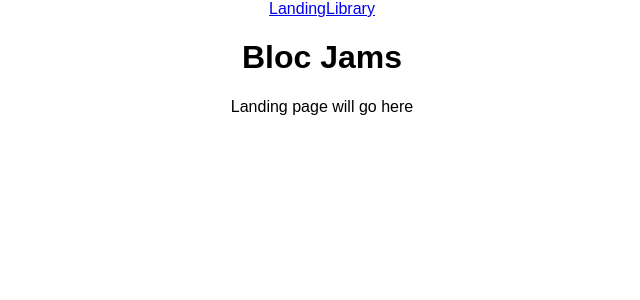
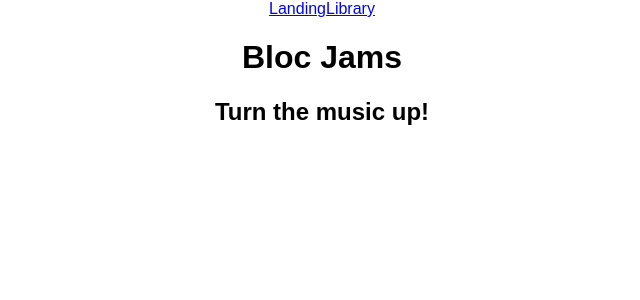
Before and after one commit to dereklundahl/Block-jams-react, a React (Create React App) app: page / in a window 1280 px wide. Shown: the top 300 px of the page, without its empty margins (318-958 px from the left). Built offline with nearby package versions, Linux system fonts and the light colour scheme.

Commit message:
updated App.js with route to Album.js.

```diff
--- a/src/App.js
+++ b/src/App.js
@@ -19,6 +19,7 @@ class App extends Component {
         <main>
           <Route exact path="/" component={Landing} />
           <Route path="/library" component={Library} />
+          <Route path="/album" component={Album} />
         </main>
       </div>
     );
--- a/src/components/Landing.js
+++ b/src/components/Landing.js
@@ -2,8 +2,10 @@ import React from 'react';
 
 const Landing = () => (
   <section className="landing">
-    Landing page will go here
+    <h1 className="hero-title">Turn the music up!</h1>
+
   </section>
+
 );
 
 export default Landing;
```
